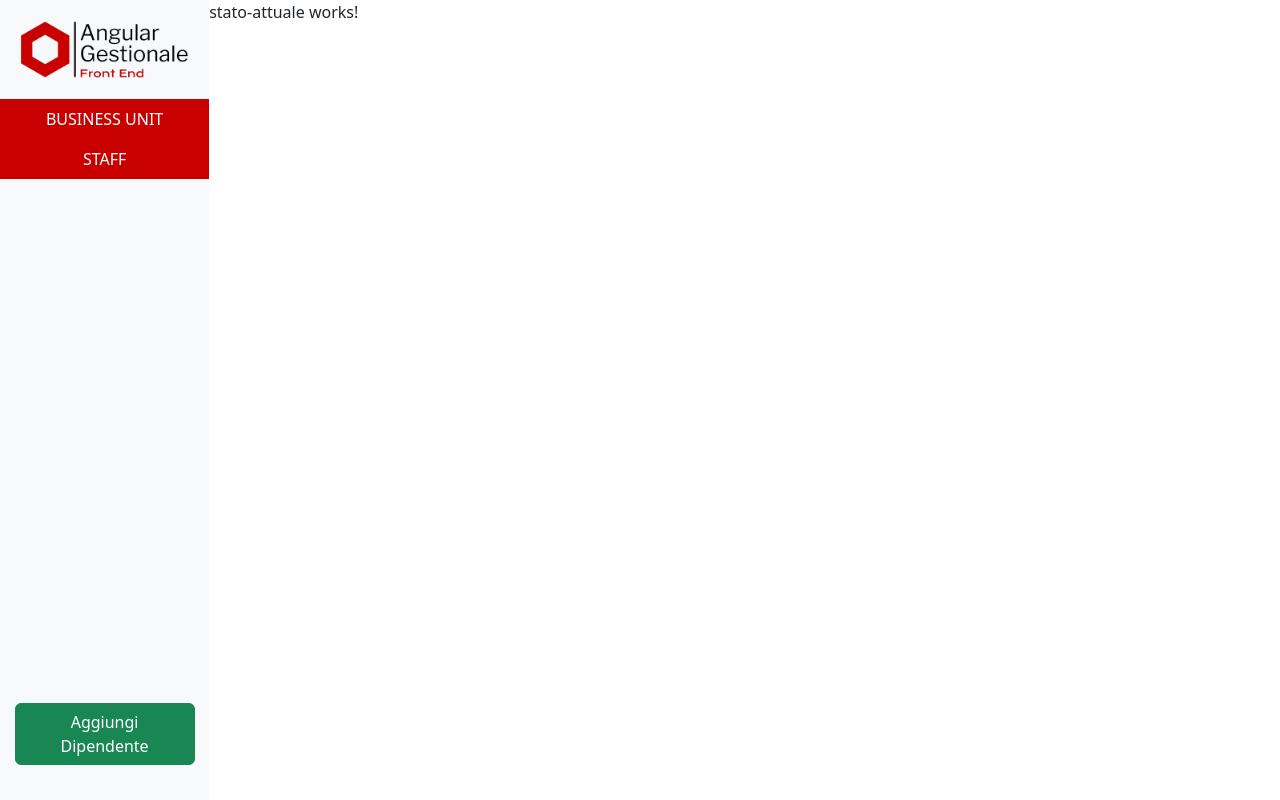
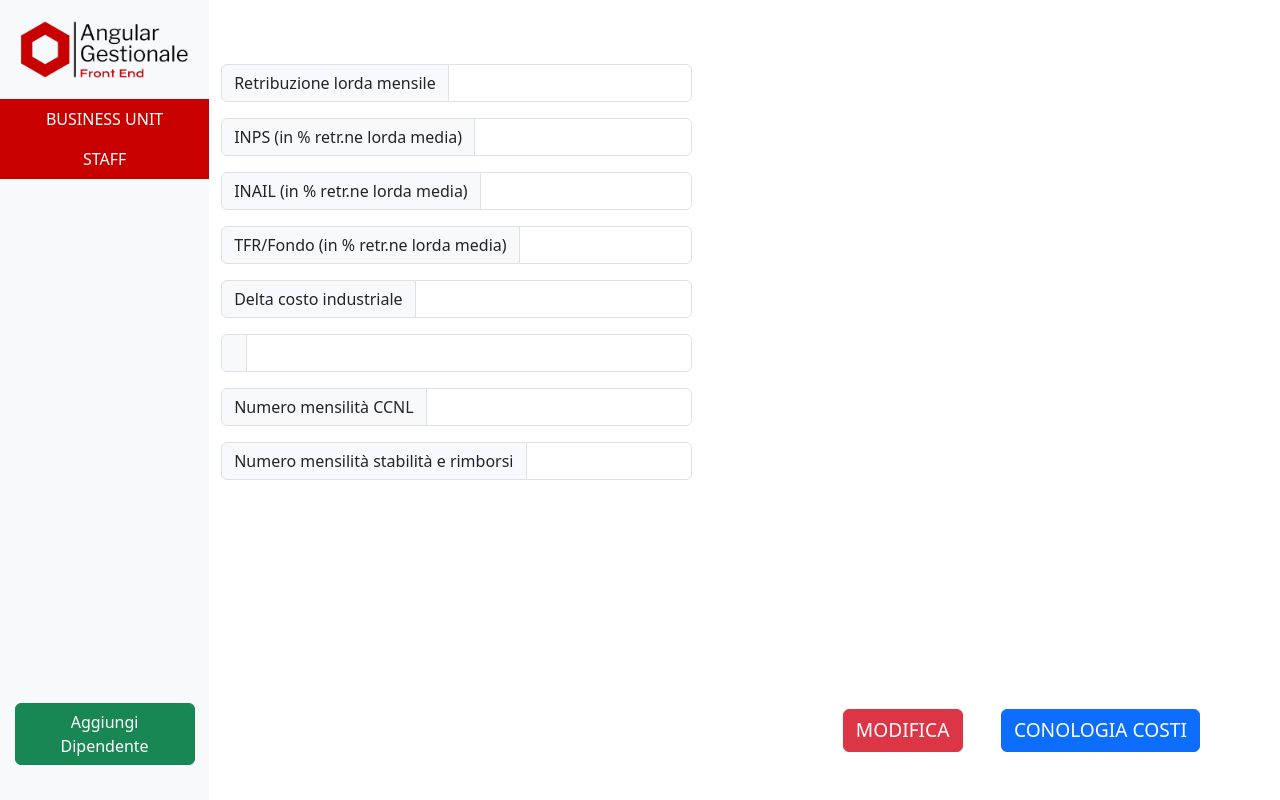
Before and after one commit to ImAndresito/Angular-Gestionale, an Angular app: page /dip/info/1/stato-attuale in a window 1280 px wide. Built offline with nearby package versions, Linux system fonts and the light colour scheme.

Commit message:
Aggiunta cestino x businessUnit + stili

```diff
--- a/src/app/dashboard/business-unit/business-unit.component.css
+++ b/src/app/dashboard/business-unit/business-unit.component.css
@@ -18,7 +18,7 @@ img {
 .btn {
   border: 2px solid var(--primary);
   border-radius: 30px;
-  padding: 8px 12px;
+  padding: 8px 16px;
 }
 
 .btn:hover {
--- a/src/app/dashboard/business-unit/dipendenti/dipendenti.component.css
+++ b/src/app/dashboard/business-unit/dipendenti/dipendenti.component.css
@@ -1,3 +1,13 @@
+h3 {
+  padding: 0.5em 0 0.4em 0.5em;
+  font-weight: 400;
+}
+
+span {
+  color: var(--primary);
+  font-weight: 500;
+}
+
 .table {
   --bs-table-bg: transparent;
   border-bottom: 1px solid var(--black);
@@ -17,3 +27,12 @@
 table td {
   vertical-align: middle;
 }
+
+.btn-info {
+  background-color: #00c8c8;
+  color: var(--white);
+}
+
+.btn-info img {
+  margin: 0 0.4em 0.2em 0;
+}
--- a/src/app/dashboard/business-unit/dipendenti/dipendenti.component.html
+++ b/src/app/dashboard/business-unit/dipendenti/dipendenti.component.html
@@ -1,4 +1,7 @@
-<h3 class="grey-text">Lista Dipendenti</h3>
+<h3 class="grey-text" *ngIf="dipendenti">
+  Lista Dipendenti
+  <span>{{ dipendenti[0].businessUnit.nome }}</span>
+</h3>
 <table class="table table-hover table-responsive">
   <thead>
     <tr>
@@ -7,8 +10,7 @@
       <th scope="col">Cognome</th>
       <th scope="col" class="text-center">Business Unit</th>
       <th class="hide-on-mobile" scope="col">Data Assunzione</th>
-      <th></th>
-      <th></th>
+      <th colspan="2"><button class="btn btn-danger">Cestino</button></th>
     </tr>
   </thead>
   <tbody>
@@ -19,11 +21,8 @@
       <td class="text-center">{{ dipendente.businessUnit.nome }}</td>
       <td class="hide-on-mobile">{{ dipendente.dataAssunzione }}</td>
       <td>
-        <button
-          class="btn btn-primary me-4"
-          (click)="getDipById(dipendente.id)"
-        >
-          Info
+        <button class="btn btn-info me-4" (click)="getDipById(dipendente.id)">
+          <img src="/assets/svg-icons/info-icon.svg" alt="menu" />Info
         </button>
       </td>
       <td>
--- a/src/app/dashboard/business-unit/dipendenti/dipendenti.component.ts
+++ b/src/app/dashboard/business-unit/dipendenti/dipendenti.component.ts
@@ -34,22 +34,16 @@ export class DipendentiComponent implements OnInit {
   }
 
   deleteDipendente(dipendenteId: number): void {
-    this.dipendenteService.deleteDipendente(dipendenteId).subscribe(
-      () => this.getDipendenteByBuId(),
-      (error) => console.error('Error: ', error)
-    );
+    this.dipendenteService
+      .deleteDipendente(dipendenteId)
+      .subscribe(() => this.getDipendenteByBuId());
   }
 
   getDipById(id: number): void {
-    this.dipendenteService.getDipById(id).subscribe(
-      (dipendente) => {
-        this.router.navigate(['/dip/info', dipendente.id], {
-          state: { dipendente },
-        });
-      },
-      (error) => {
-        console.error('Error: ', error);
-      }
-    );
+    this.dipendenteService.getDipById(id).subscribe((dipendente) => {
+      this.router.navigate(['/dip/info', dipendente.id], {
+        state: { dipendente },
+      });
+    });
   }
 }
--- a/src/app/dashboard/business-unit/dipendenti/info-dipendente/stato-attuale/stato-attuale.component.css
+++ b/src/app/dashboard/business-unit/dipendenti/info-dipendente/stato-attuale/stato-attuale.component.css
@@ -0,0 +1,46 @@
+.form-container {
+  height: 100%;
+}
+
+.ultima-modifica {
+  margin-top: 2em;
+}
+.right {
+  margin-top: 4em;
+}
+
+.buttons-container {
+  width: fit-content;
+  position: absolute;
+  right: 5em;
+  bottom: 3em;
+}
+
+.buttons-container button {
+  font-size: 1.2em;
+}
+
+.buttons-container button + button {
+  margin-left: 2em;
+}
+
+/* Medium devices (tablets, 1100px and up}) */
+@media (min-width: 1100px) {
+  .form-container {
+    position: relative;
+    padding-top: 4em;
+  }
+
+  .ultima-modifica {
+    width: 45%;
+    margin-top: 0;
+  }
+
+  .right {
+    width: 40%;
+    position: absolute;
+    right: 3em;
+    top: 4em;
+    margin-top: 0;
+  }
+}
--- a/src/app/dashboard/business-unit/dipendenti/info-dipendente/stato-attuale/stato-attuale.component.html
+++ b/src/app/dashboard/business-unit/dipendenti/info-dipendente/stato-attuale/stato-attuale.component.html
@@ -1 +1,96 @@
-<p>stato-attuale works!</p>
+<div class="form-container">
+  <form class="container">
+    <div class="ultima-modifica">
+      <div class="input-group mb-3">
+        <span class="input-group-text" id="inputGroup-sizing-default"
+          >Retribuzione lorda mensile</span
+        >
+        <input
+          type="text"
+          class="form-control"
+          aria-label="Sizing example input"
+          aria-describedby="inputGroup-sizing-default"
+        />
+      </div>
+      <div class="input-group mb-3">
+        <span class="input-group-text" id="inputGroup-sizing-default"
+          >INPS (in % retr.ne lorda media)</span
+        >
+        <input
+          type="text"
+          class="form-control"
+          aria-label="Sizing example input"
+          aria-describedby="inputGroup-sizing-default"
+        />
+      </div>
+      <div class="input-group mb-3">
+        <span class="input-group-text" id="inputGroup-sizing-default"
+          >INAIL (in % retr.ne lorda media)</span
+        >
+        <input
+          type="text"
+          class="form-control"
+          aria-label="Sizing example input"
+          aria-describedby="inputGroup-sizing-default"
+        />
+      </div>
+      <div class="input-group mb-3">
+        <span class="input-group-text" id="inputGroup-sizing-default"
+          >TFR/Fondo (in % retr.ne lorda media)</span
+        >
+        <input
+          type="text"
+          class="form-control"
+          aria-label="Sizing example input"
+          aria-describedby="inputGroup-sizing-default"
+        />
+      </div>
+      <div class="input-group mb-3">
+        <span class="input-group-text" id="inputGroup-sizing-default"
+          >Delta costo industriale</span
+        >
+        <input
+          type="text"
+          class="form-control"
+          aria-label="Sizing example input"
+          aria-describedby="inputGroup-sizing-default"
+        />
+      </div>
+      <div class="input-group mb-3">
+        <span class="input-group-text" id="inputGroup-sizing-default"></span>
+        <input
+          type="text"
+          class="form-control"
+          aria-label="Sizing example input"
+          aria-describedby="inputGroup-sizing-default"
+        />
+      </div>
+      <div class="input-group mb-3">
+        <span class="input-group-text" id="inputGroup-sizing-default"
+          >Numero mensilità CCNL</span
+        >
+        <input
+          type="text"
+          class="form-control"
+          aria-label="Sizing example input"
+          aria-describedby="inputGroup-sizing-default"
+        />
+      </div>
+      <div class="input-group mb-3">
+        <span class="input-group-text" id="inputGroup-sizing-default"
+          >Numero mensilità stabilità e rimborsi</span
+        >
+        <input
+          type="text"
+          class="form-control"
+          aria-label="Sizing example input"
+          aria-describedby="inputGroup-sizing-default"
+        />
+      </div>
+    </div>
+  </form>
+  <div class="buttons-container">
+    <button class="btn btn-danger">MODIFICA</button>
+    <button class="btn btn-primary">CONOLOGIA COSTI</button>
+  </div>
+</div>
```
Also changed, not shown: src/assets/svg-icons/info-icon.svg (added).
